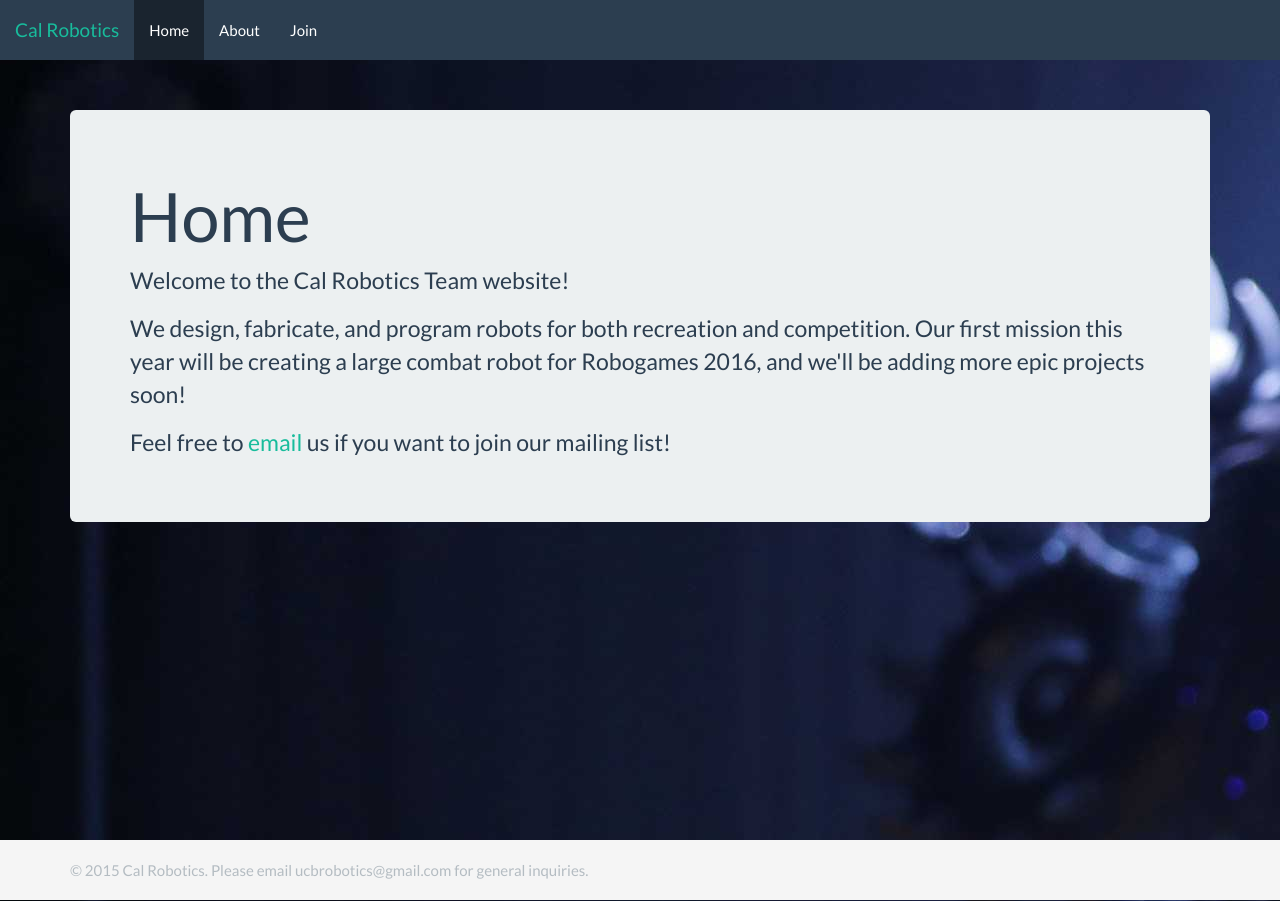
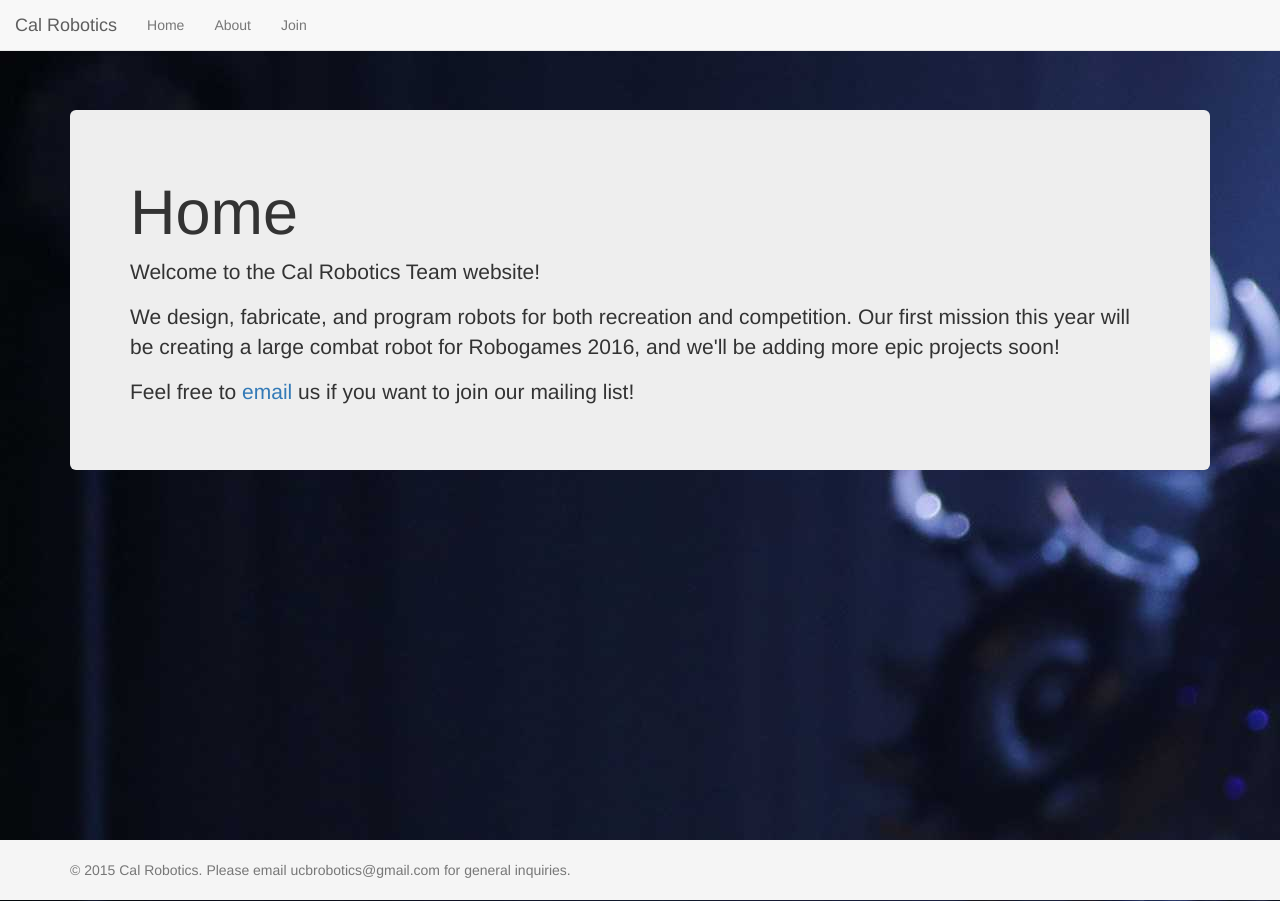
Before and after one commit to ucbrobotics/ucbrobotics.github.io, a Jekyll site: the page built from index.html, in a window 1280 px wide. Built offline with Jekyll 4.4.1, drawn with Linux system fonts in a browser that asks for light colours; nearby versions of some CDN libraries.

Commit message:
new navbar

```diff
--- a/_layouts/default.html
+++ b/_layouts/default.html
@@ -3,19 +3,26 @@
 		<head>
 			<title>{{ page.title }} | Cal Robotics</title>
 			<!-- link to main stylesheet -->
-			<link rel="stylesheet" type="text/css" href="/css/bootstrap.min.css">
+			<link rel="stylesheet" href="http://maxcdn.bootstrapcdn.com/bootstrap/3.3.5/css/bootstrap.min.css">
+  <script src="https://ajax.googleapis.com/ajax/libs/jquery/1.11.3/jquery.min.js"></script>
 			<link type="text/css" href="/css/sticky-footer-navbar.css" rel="stylesheet">
+			 <script src="http://maxcdn.bootstrapcdn.com/bootstrap/3.3.5/js/bootstrap.min.js"></script>
 		</head>
 		<body>
 
 			<nav class="navbar navbar-default navbar-fixed-top">
 			  <div class="container-fluid">
 			    <div class="navbar-header">
+				  <button type="button" class="navbar-toggle" data-toggle="collapse" data-target="#myNavbar">
+			        <span class="icon-bar"></span>
+			        <span class="icon-bar"></span>
+			        <span class="icon-bar"></span>
+			      </button>
 			      <a class="navbar-brand" href="/">Cal Robotics</a>
 			    </div>
-			    <div>
+			    <div class="collapse navbar-collapse" id="myNavbar">
 			      <ul class="nav navbar-nav">
-			        <li class="active"><a href="/">Home</a></li>
+			        <li><a href="/">Home</a></li>
 			        <li><a href="/about">About</a></li>
 			        <li><a href="/join">Join</a></li>
 			        <!-- <li><a href="/blog">Blog</a></li> -->
```
Also changed, not shown: 5 other files.
